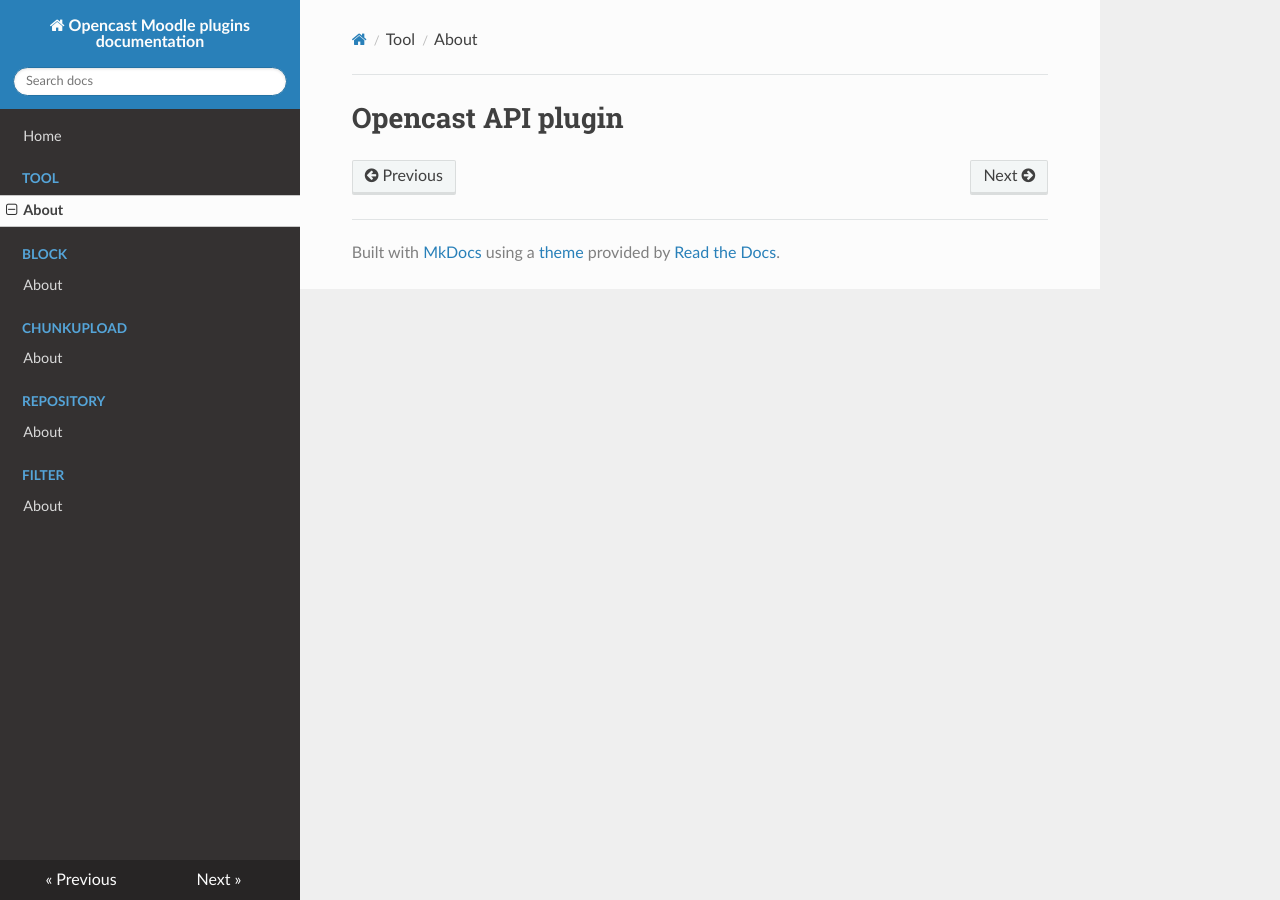
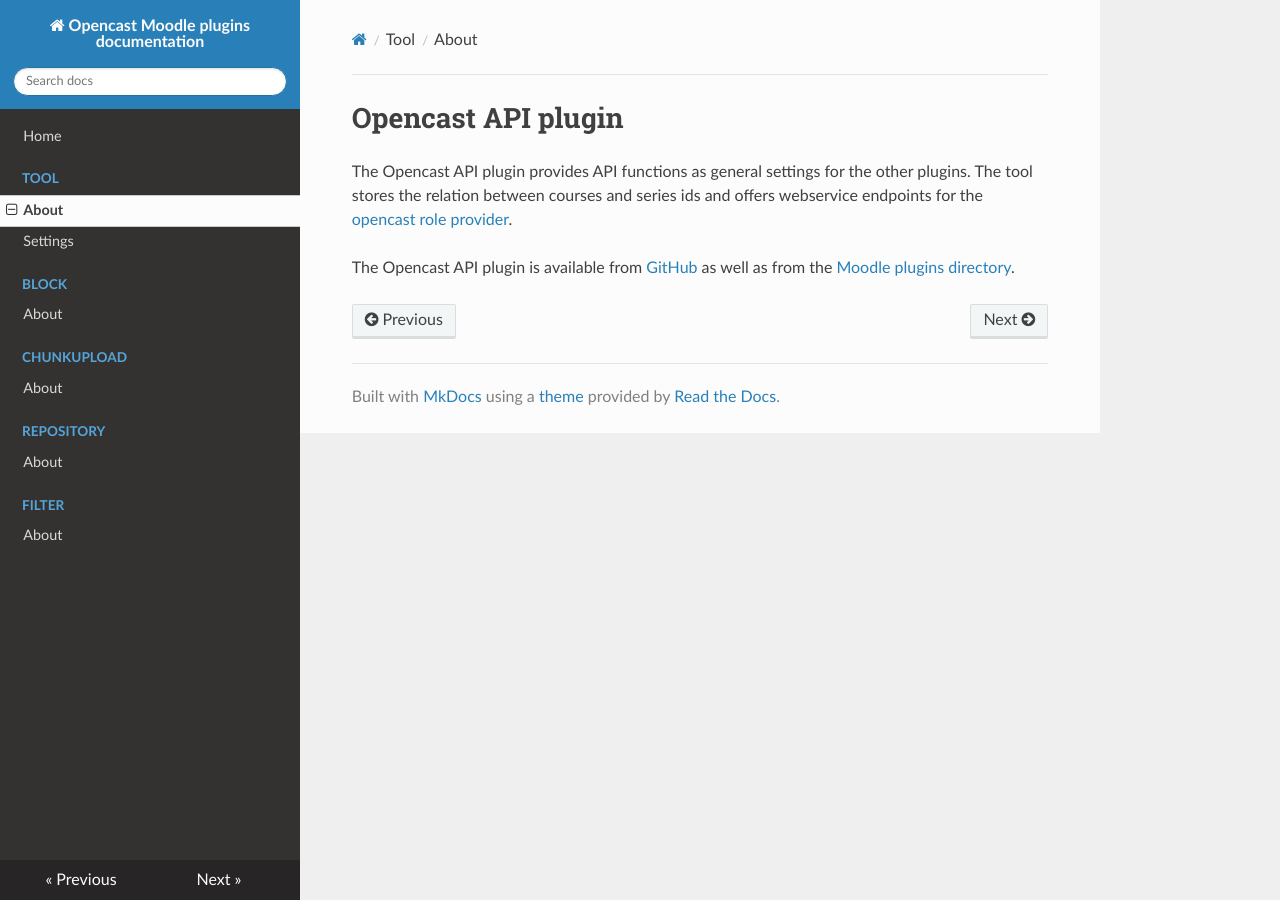
Before and after one commit to Opencast-Moodle/documentation, an MkDocs documentation site: the page built from docs/tool/about.md, in a window 1280 px wide. Built offline with MkDocs 1.6.1, drawn with Linux system fonts in a browser that asks for light colours; nearby versions of some CDN libraries.

Commit message:
Add tool documentation

```diff
--- a/docs/tool/about.md
+++ b/docs/tool/about.md
@@ -1 +1,5 @@
 # Opencast API plugin
+
+The Opencast API plugin provides API functions as general settings for the other plugins. The tool stores the relation between courses and series ids and offers webservice endpoints for the [opencast role provider](https://docs.opencast.org/develop/admin/#configuration/security.user.moodle/).
+
+The Opencast API plugin is available from [GitHub](https://github.com/Opencast-Moodle/moodle-tool_opencast/releases) as well as from the [Moodle plugins directory](https://moodle.org/plugins/tool_opencast).
--- a/mkdocs.yml
+++ b/mkdocs.yml
@@ -5,6 +5,7 @@ nav:
     - Home: 'index.md'
     - 'Tool':
         - 'About': 'tool/about.md'
+        - 'Settings': 'tool/settings.md'
     - 'Block':
         - 'About': 'block/about.md'
     - 'Chunkupload':
```
Also changed, not shown: docs/tool/settings.md (added, +16 -0 lines).
